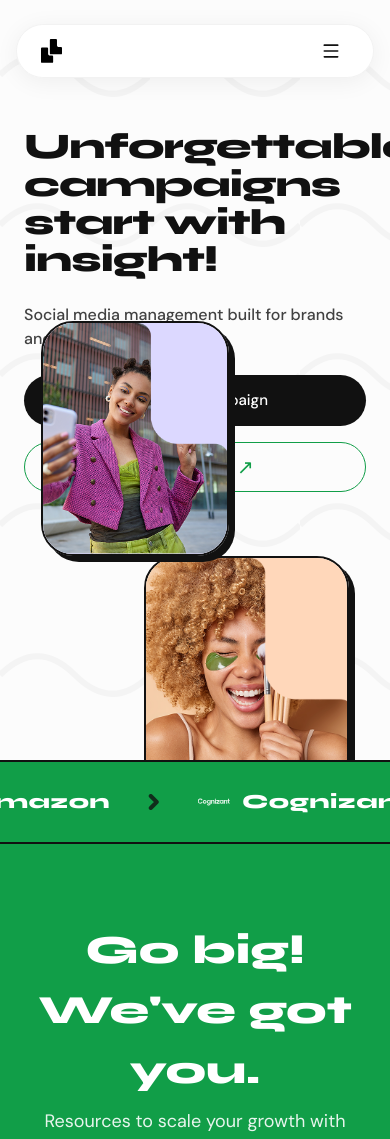
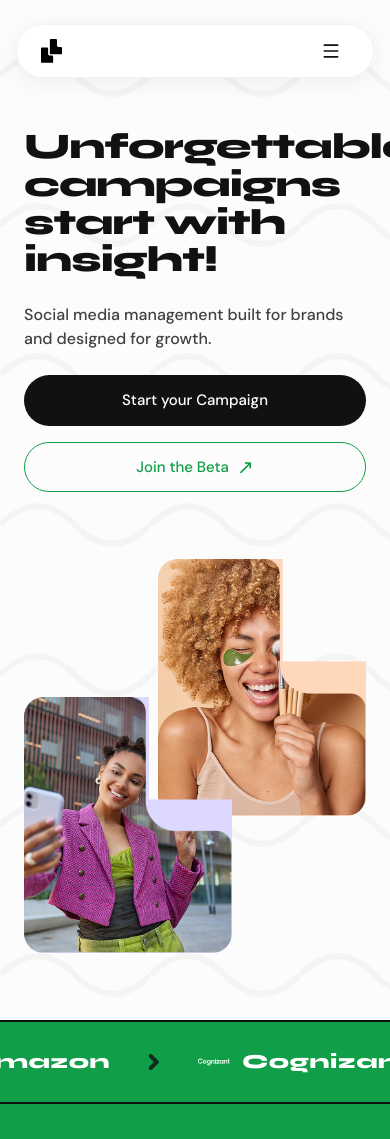
Before and after one commit to 0biken/BrandBuild, a Next.js app: page / in a window 390 px wide. Shown: the top 1139 px of the page. Built offline with nearby package versions, Linux system fonts and the light colour scheme.

Commit message:
Update hero frames to use exact polygon clip-path and responsive positioning

```diff
--- a/src/components/Hero.tsx
+++ b/src/components/Hero.tsx
@@ -62,10 +62,43 @@ export function Hero() {
         </div>
 
         {/* Image Column */}
-        <div ref={imageRef} className="flex-1 w-full relative h-[400px] sm:h-[500px] lg:h-[600px] flex items-center justify-center lg:justify-end">
+        <div ref={imageRef} className="flex-1 w-full relative flex items-center justify-center lg:justify-end min-h-[400px] sm:min-h-[500px] lg:min-h-[600px]">
 
-          {/* Main larger card */}
-          <div className="absolute right-[5%] sm:right-[15%] lg:right-0 top-0 w-[60%] sm:w-[50%] lg:w-[320px] aspect-[3/4] rounded-[32px] overflow-hidden shadow-brutalist z-10">
+          <div className="relative w-full max-w-[495px] aspect-[495/571] mr-0 lg:mr-4">
+
+            {/* Secondary overlapping card (hero_image_2, bottom left) */}
+            <div
+              className="absolute z-20 overflow-hidden"
+              style={{
+                width: '60.87%',
+                height: '65.07%',
+                left: '0%',
+                top: '34.93%',
+                borderRadius: '20px',
+                clipPath: 'polygon(0% 0%, 60% 0%, 60% 40%, 100% 40%, 100% 100%, 0% 100%)'
+              }}
+            >
+              <Image
+                src="/assets/hero_image_2.png"
+                alt="Creator showing phone"
+                fill
+                className="object-cover bg-[#DCD8FF]"
+                priority
+              />
+            </div>
+
+            {/* Main larger card (hero_image_1, top right) */}
+            <div
+              className="absolute z-10 overflow-hidden"
+              style={{
+                width: '60.87%',
+                height: '65.07%',
+                left: '39.13%',
+                top: '0%',
+                borderRadius: '20px',
+                clipPath: 'polygon(0% 0%, 60% 0%, 60% 40%, 100% 40%, 100% 100%, 0% 100%)'
+              }}
+            >
               <Image
                 src="/assets/hero_image_1.png"
                 alt="Creator"
@@ -75,15 +108,6 @@ export function Hero() {
               />
             </div>
 
-          {/* Secondary overlapping card */}
-          <div className="absolute left-[5%] sm:left-[20%] lg:left-10 bottom-[10%] w-[55%] sm:w-[45%] lg:w-[280px] aspect-[4/5] rounded-[32px] overflow-hidden shadow-brutalist z-20">
-            <Image
-              src="/assets/hero_image_2.png"
-              alt="Creator showing phone"
-              fill
-              className="object-cover bg-[#DCD8FF]"
-              priority
-            />
           </div>
 
         </div>
```
Lines whose indentation alone changed are shown as unchanged.
